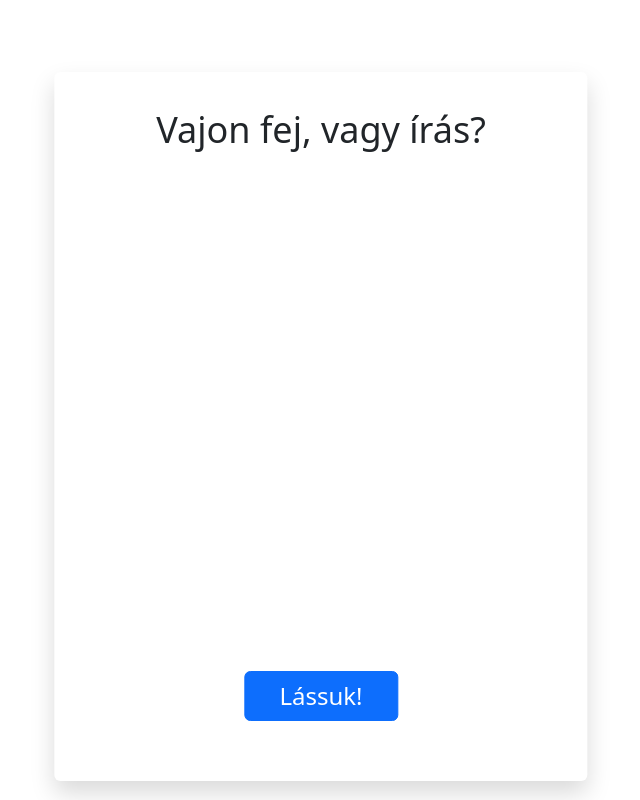
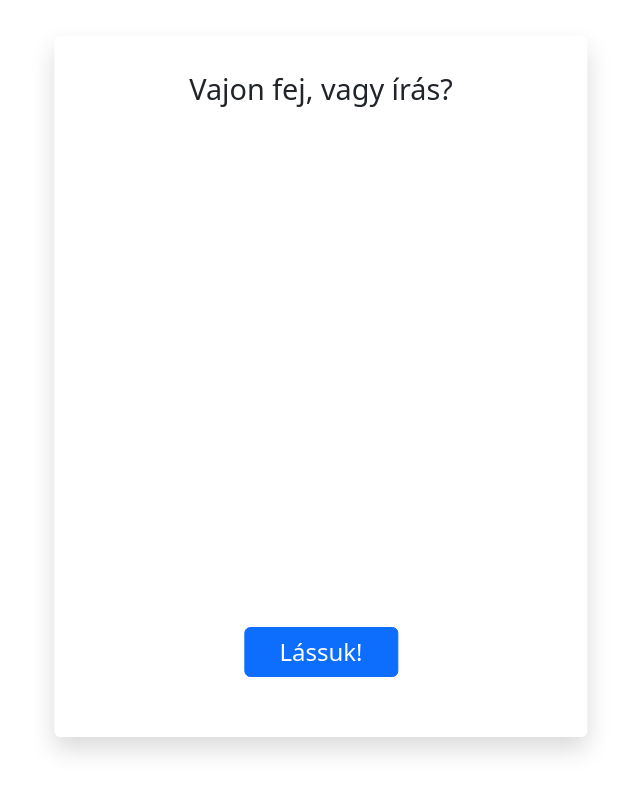
Before and after one commit to mrkocka/headsOrTails, a plain HTML site: page index.html in a window 1280 px wide. Shown: the whole page, without its empty margins (319-959 px from the left). Drawn offline with nearby package versions, Linux system fonts and the light colour scheme.

Commit message:
save_3_05.30

```diff
--- a/css/style.css
+++ b/css/style.css
@@ -12,7 +12,8 @@
 
 }
 .title h1{
-  font-size: 1.5rem;
+  font-size: 1.2rem;
+
 }
 
 .title h3{
--- a/index.html
+++ b/index.html
@@ -17,7 +17,7 @@
     <div class="container">
       <div class="row">
         <div
-          class="col-11 col-sm-9 col-md-7 col-lg-6 col-xl-5 col-xxl-4 position-absolute top-0 start-50 translate-middle-x mt-5 coinDesc shadow mb-5 bg-body rounded p-4"
+          class="col-11 col-sm-9 col-md-7 col-lg-6 col-xl-5 col-xxl-4 position-absolute top-0 start-50 translate-middle-x mt-4 coinDesc shadow mb-5 bg-body rounded p-4"
         >
           <div class="row">
             <div class="title">
```
